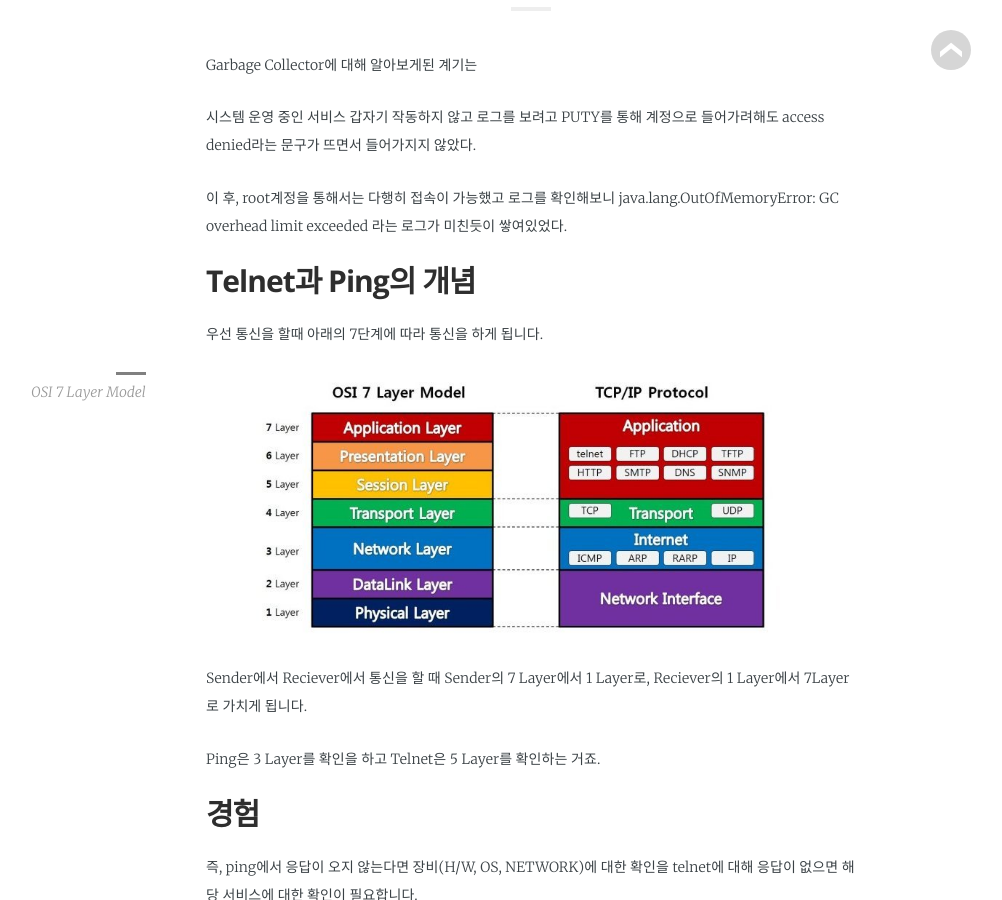
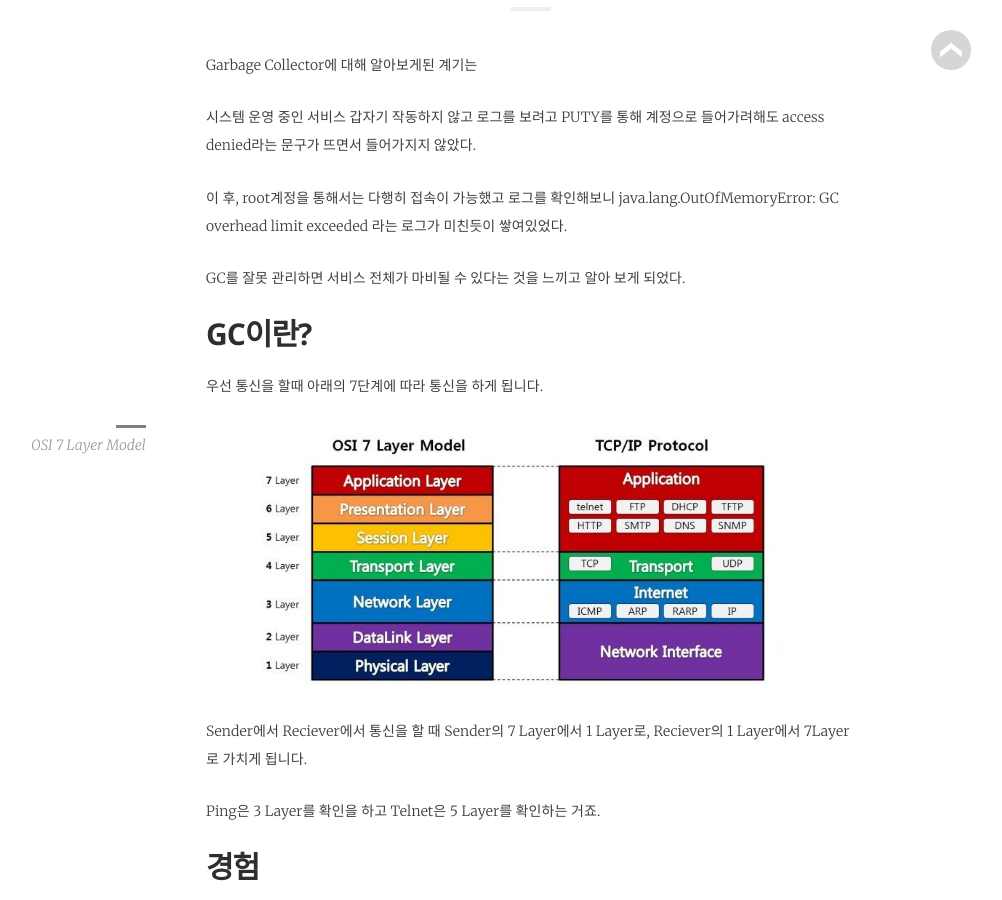
Before and after one commit to jwillmer/jekyllDecent, a Jekyll site: the page built from _posts/2019-02-22-GCError.md, in a window 1280 px wide and 900 px high, scrolled down 497 px. Shown: the whole window, without its empty margins (109-1111 px from the left). Built offline with Jekyll 4.4.1, drawn with Linux system fonts in a browser that asks for light colours; some web fonts are replaced.

Commit message:
Update 2019-02-22-GCError.md

```diff
--- a/_posts/2019-02-22-GCError.md
+++ b/_posts/2019-02-22-GCError.md
@@ -23,8 +23,10 @@ Garbage Collector에 대해 알아보게된 계기는
 java.lang.OutOfMemoryError: GC overhead limit exceeded
 라는 로그가 미친듯이 쌓여있었다.
 
+GC를 잘못 관리하면 서비스 전체가 마비될 수 있다는 것을 느끼고 알아 보게 되었다.
 
-## Telnet과 Ping의 개념
+
+## GC이란?
 
 우선 통신을 할때 아래의 7단계에 따라 통신을 하게 됩니다.
 
```
